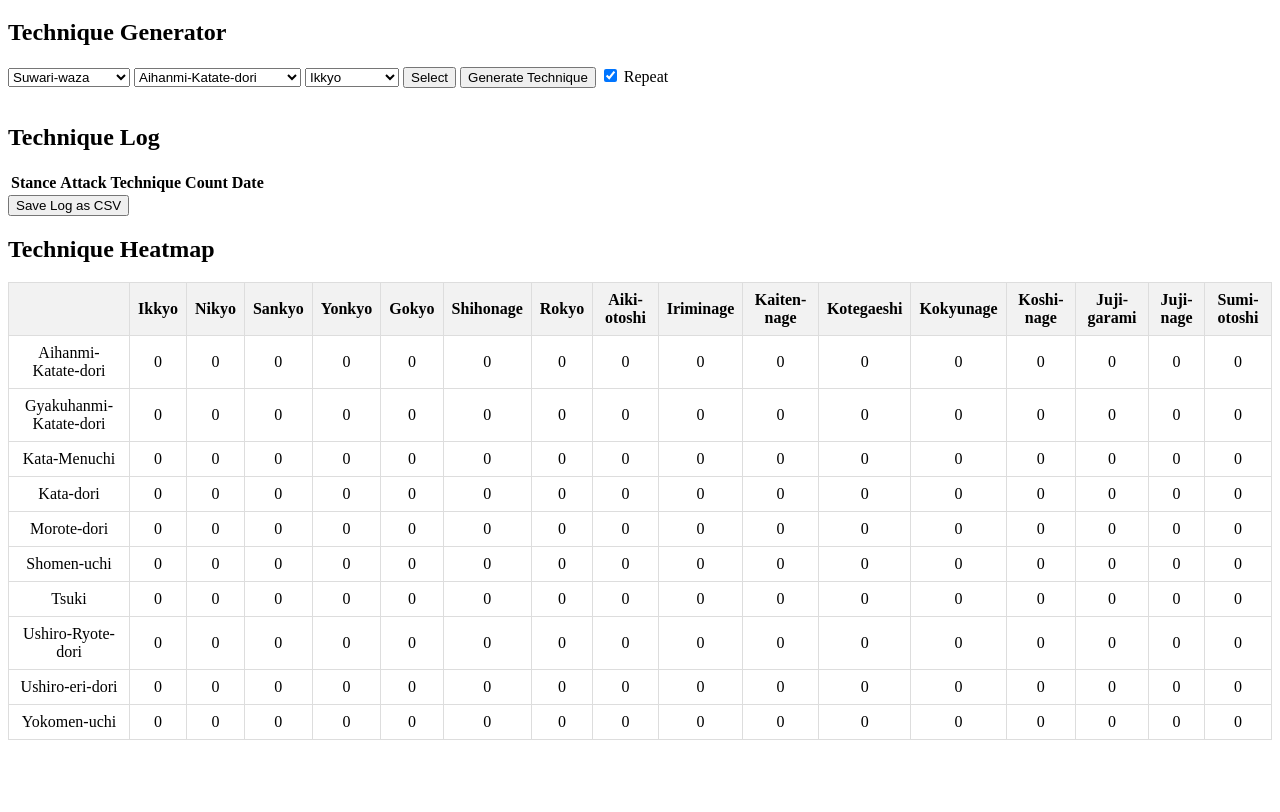
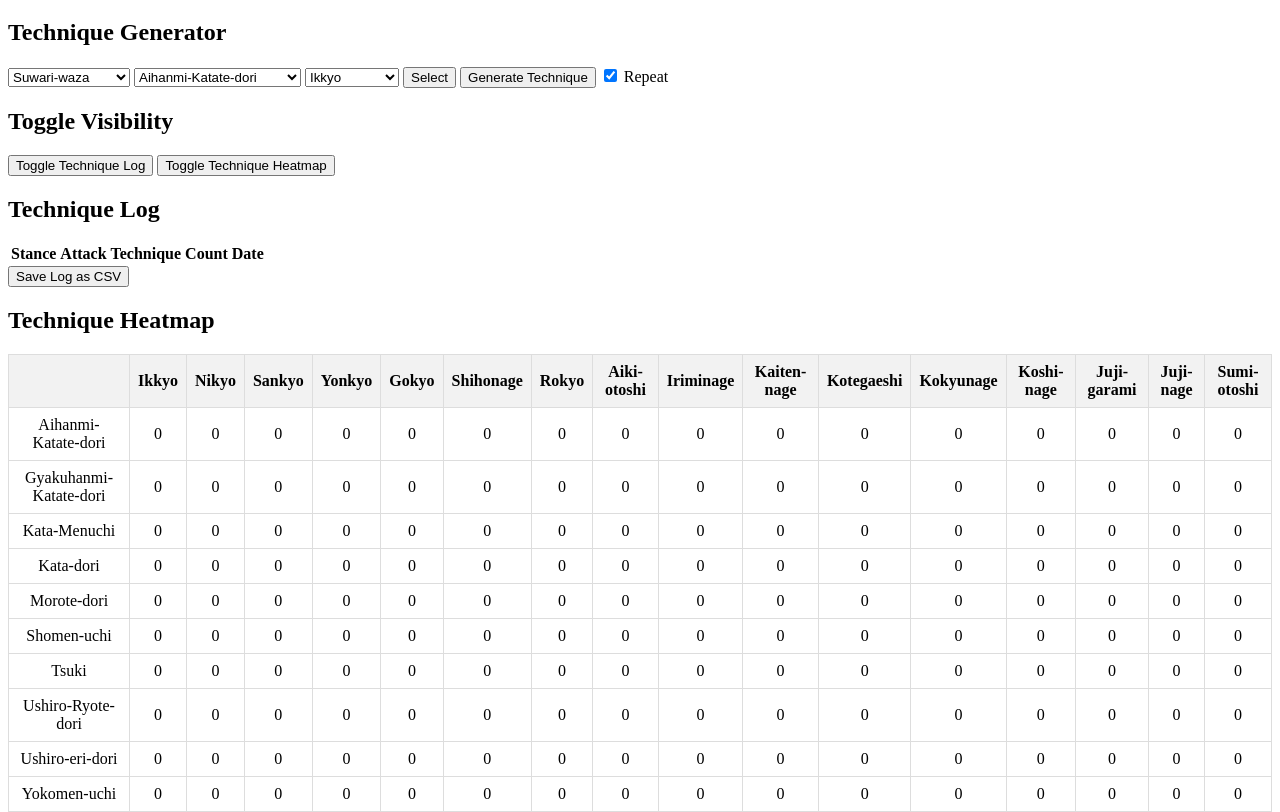
Before and after one commit to Hewitsonchris/Aikido-technique-generator, a plain HTML site: page index.html in a window 1280 px wide. Shown: the part 61-873 px from the top of the page. Before the commit the page ends 801 px from the top, so only its background shows below. Drawn offline with Linux system fonts and the light colour scheme.

Commit message:
Update index.html

```diff
--- a/index.html
+++ b/index.html
@@ -58,6 +58,14 @@
     </div>
   </div>
 
+  <!-- Add the "Toggle Technique Log" and "Toggle Technique Heatmap" buttons here -->
+  <div>
+    <h2>Toggle Visibility</h2>
+    <button onclick="toggleTechniqueLog()">Toggle Technique Log</button>
+    <button onclick="toggleTechniqueHeatmap()">Toggle Technique Heatmap</button>
+  </div>
+
+
   <div id="techniqueLog">
     <h2>Technique Log</h2>
     <table>
@@ -94,6 +102,8 @@
       </tbody>
     </table>
   </div>
+
+
 
   <script>
     // Array of stances, attacks, techniques
@@ -301,6 +311,18 @@
       return color;
     }
 
+    // Function to toggle the visibility of the technique log
+    function toggleTechniqueLog() {
+      var techniqueLogDiv = document.getElementById("techniqueLog");
+      techniqueLogDiv.style.display = techniqueLogDiv.style.display === "none" ? "block" : "none";
+    }
+
+    // Function to toggle the visibility of the technique heatmap
+    function toggleTechniqueHeatmap() {
+      var heatmapContainerDiv = document.getElementById("heatmapContainer");
+      heatmapContainerDiv.style.display = heatmapContainerDiv.style.display === "none" ? "block" : "none";
+    }
+
     // Function to save the technique log as a CSV file
     function saveTechniqueLog() {
       // Create a CSV content string
```
